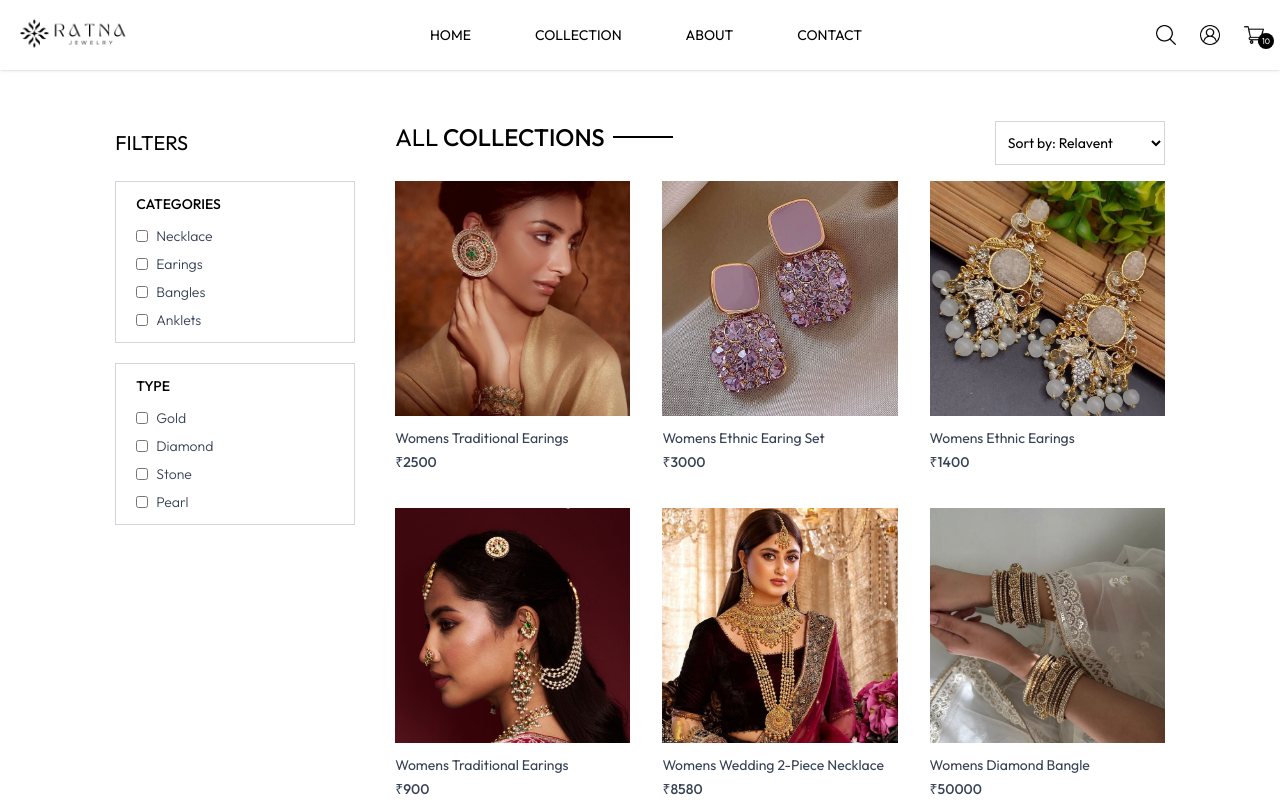
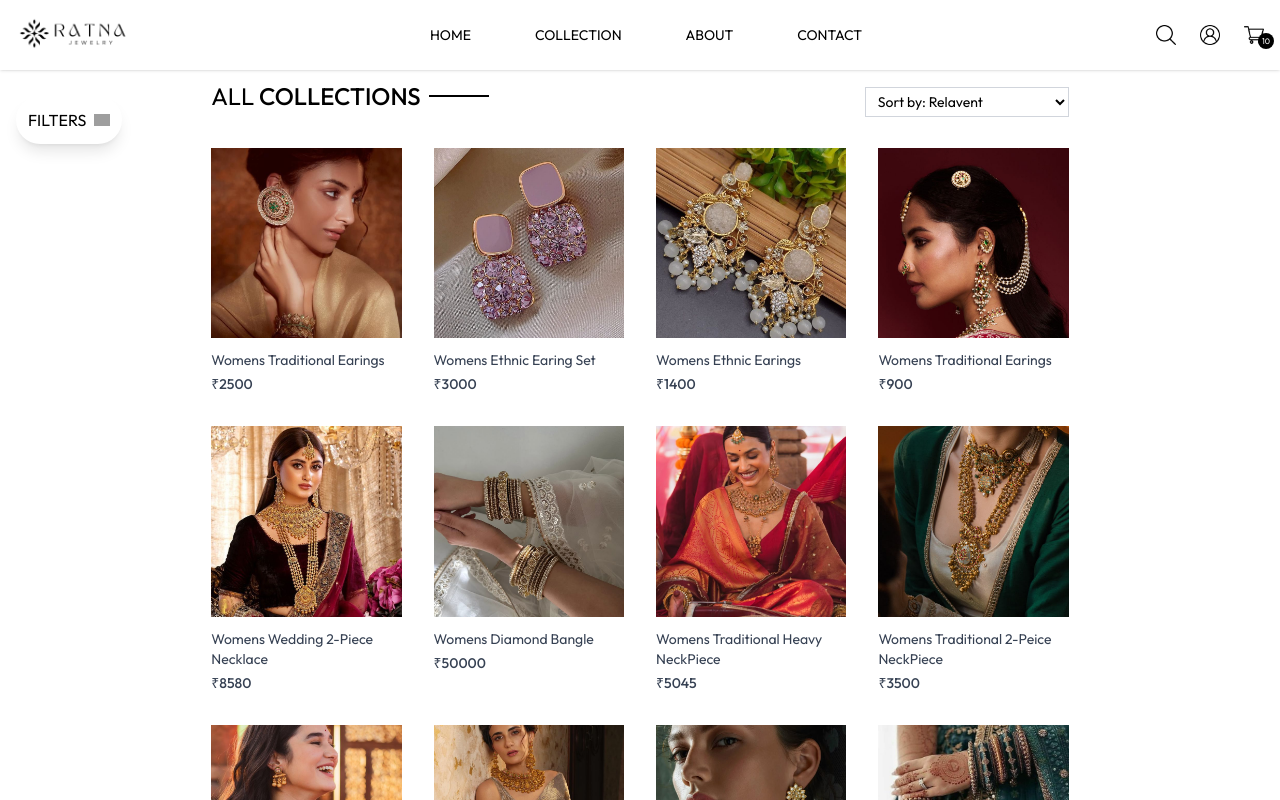
Before and after one commit to ananya2236/Ratna, a React (Vite) app: page /collection in a window 1280 px wide. Shown: the top 800 px of the page. Built offline with nearby package versions, Linux system fonts and the light colour scheme; grey boxes are pictures that could not be loaded.

Commit message:
Collection Page Filter Button changed

```diff
--- a/src/pages/Collection.jsx
+++ b/src/pages/Collection.jsx
@@ -80,67 +80,92 @@ const Collection = () => {
     sortProducts();
   },[sortType]);
 
+
   return (
-    <div>
-    {showSearch && <SearchBar />}
-    <div className='flex flex-col sm:flex-row gap-1 sm:gap-10 pt-30 border-t'>
-      {/* Filter Options */}
-      <div className='min-w-60'>
-        <div onClick={() => setShowFilter(!ShowFilter)} className='my-2 text-xl flex items-center cursor-pointer gap-2'>
+    <div className="relative min-h-screen">
+      {showSearch && <SearchBar />}
+
+      <div className='pt-20'> {/* Added padding top to push content down */}
+        {/* Mobile Filter Button - Now at the top */}
+        <div className='sm:hidden px-4 mb-4'>
+          <button
+            onClick={() => setShowFilter(!ShowFilter)}
+            className='w-full flex items-center justify-center gap-2 bg-white shadow-lg rounded-full p-3'
+          >
+            <span>FILTERS</span>
+            <img
+              className={`h-3 transition-transform duration-300 ${ShowFilter ? 'rotate-90' : ''}`}
+              src={assets.down_arrow}
+              alt=''
+            />
+          </button>
+        </div>
+
+        {/* Mobile Filters Panel */}
+        {ShowFilter && (
+          <div className="sm:hidden px-4 py-4 bg-white shadow-md mb-4">
+            {/* Category Filter */}
+            <div className='py-2'>
+              <p className='mb-2 text-sm font-medium'>CATEGORIES</p>
+              <div className='flex flex-wrap gap-3 text-sm font-light text-gray-700'>
+                {['Necklace', 'Earings', 'Bangles', 'Anklets'].map((cat, i) => (
+                  <label className='flex items-center gap-2' key={i}>
+                    <input type="checkbox" className='w-4 h-4' value={cat} onChange={toggleCategory} />
+                    <span>{cat}</span>
+                  </label>
+                ))}
+              </div>
+            </div>
+
+            {/* SubCategory Filter */}
+            <div className='py-2'>
+              <p className='mb-2 text-sm font-medium'>TYPE</p>
+              <div className='flex flex-wrap gap-3 text-sm font-light text-gray-700'>
+                {['Gold', 'Diamond', 'Stone', 'Pearl'].map((type, i) => (
+                  <label className='flex items-center gap-2' key={i}>
+                    <input type="checkbox" className='w-4 h-4' value={type} onChange={toggleSubCategory} />
+                    <span>{type}</span>
+                  </label>
+                ))}
+              </div>
+            </div>
+          </div>
+        )}
+
+        {/* Desktop Filter Button - remains fixed */}
+        <div
+          onClick={() => setShowFilter(!ShowFilter)}
+          className='hidden sm:flex fixed left-4 top-24 z-30 cursor-pointer bg-white shadow-lg rounded-full p-3 items-center gap-2'
+        >
           <p>FILTERS</p>
           <img
-            className={`h-3 sm:hidden transition-transform duration-300 ${ShowFilter ? 'rotate-90' : ''}`}
+            className={`h-3 transition-transform duration-300 ${ShowFilter ? 'rotate-90' : ''}`}
             src={assets.down_arrow}
             alt=''
           />
         </div>
 
-        {/* Category Filter */}
-        <div className={`border border-gray-300 pl-5 py-3 mt-6 ${ShowFilter ? '' : 'hidden'} sm:block`}>
-          <p className='mb-3 text-sm font-medium'>CATEGORIES</p>
-          <div className='flex flex-col gap-2 text-sm font-light text-gray-700'>
-            {['Necklace', 'Earings', 'Bangles', 'Anklets'].map((cat, i) => (
-              <p className='flex gap-2' key={i}>
-                <input type="checkbox" className='w-3' value={cat} onChange={toggleCategory} /> {cat}
-              </p>
-            ))}
+        {/* Main Content */}
+        <div className='px-2 sm:px-8 md:px-16 lg:px-24'>
+          <div className='flex justify-between items-center text-base sm:text-2xl mb-6'>
+            <Title text1={'ALL'} text2={'COLLECTIONS'} />
+            <select onChange={(e)=>setSortType(e.target.value)} className='border border-gray-300 text-sm px-2 py-1'>
+              <option value="relavent">Sort by: Relavent</option>
+              <option value="low-high">Sort by Price: Low-to-High</option>
+              <option value="high-low">Sort by Price: High-to-Low</option>
+            </select>
           </div>
-        </div>
 
-        {/* SubCategory Filter */}
-        <div className={`border border-gray-300 pl-5 py-3 my-5 ${ShowFilter ? '' : 'hidden'} sm:block`}>
-          <p className='mb-3 text-sm font-medium'>TYPE</p>
-          <div className='flex flex-col gap-2 text-sm font-light text-gray-700'>
-            {['Gold', 'Diamond', 'Stone', 'Pearl'].map((type, i) => (
-              <p className='flex gap-2' key={i}>
-                <input type="checkbox" className='w-3' value={type} onChange={toggleSubCategory} /> {type}
-              </p>
-            ))}
-          </div>
-        </div>
-      </div>
-
-      {/* Right Side */}
-      <div className='flex-1'>
-        <div className='flex justify-between text-base sm:text-2xl mb-4'>
-          <Title text1={'ALL'} text2={'COLLECTIONS'} />
-          <select onChange={(e)=>setSortType(e.target.value)} className='border border-gray-300 text-sm px-2'>
-            <option value="relavent">Sort by: Relavent</option>
-            <option value="low-high">Sort by: Low-to-High</option>
-            <option value="high-low">Sort by: High-to-Low</option>
-          </select>
-        </div>
-
-        {/* Product Cards with Animation */}
-        <div className='grid grid-cols-2 md:grid-cols-2 lg:grid-cols-3 gap-8 gap-y-9'>
-          {
-            filterProducts.map((item, index) => (
+          {/* Product Grid - Adjusted for larger products */}
+          <div className='grid grid-cols-2 sm:grid-cols-2 md:grid-cols-3 lg:grid-cols-4 gap-6 sm:gap-8'>
+            {filterProducts.map((item, index) => (
               <motion.div
                 key={index}
                 initial={{ opacity: 0, y: 50 }}
                 whileInView={{ opacity: 1, y: 0 }}
                 viewport={{ once: true, amount: 0.2 }}
                 transition={{ duration: 0.5, delay: index * 0.05 }}
+                className="aspect-square" // Forces square aspect ratio
               >
                 <Productitem
                   name={item.name}
@@ -149,11 +174,10 @@ const Collection = () => {
                   image={item.image}
                 />
               </motion.div>
-            ))
-          }
+            ))}
+          </div>
         </div>
       </div>
-    </div>
     </div>
   );
 };
```
